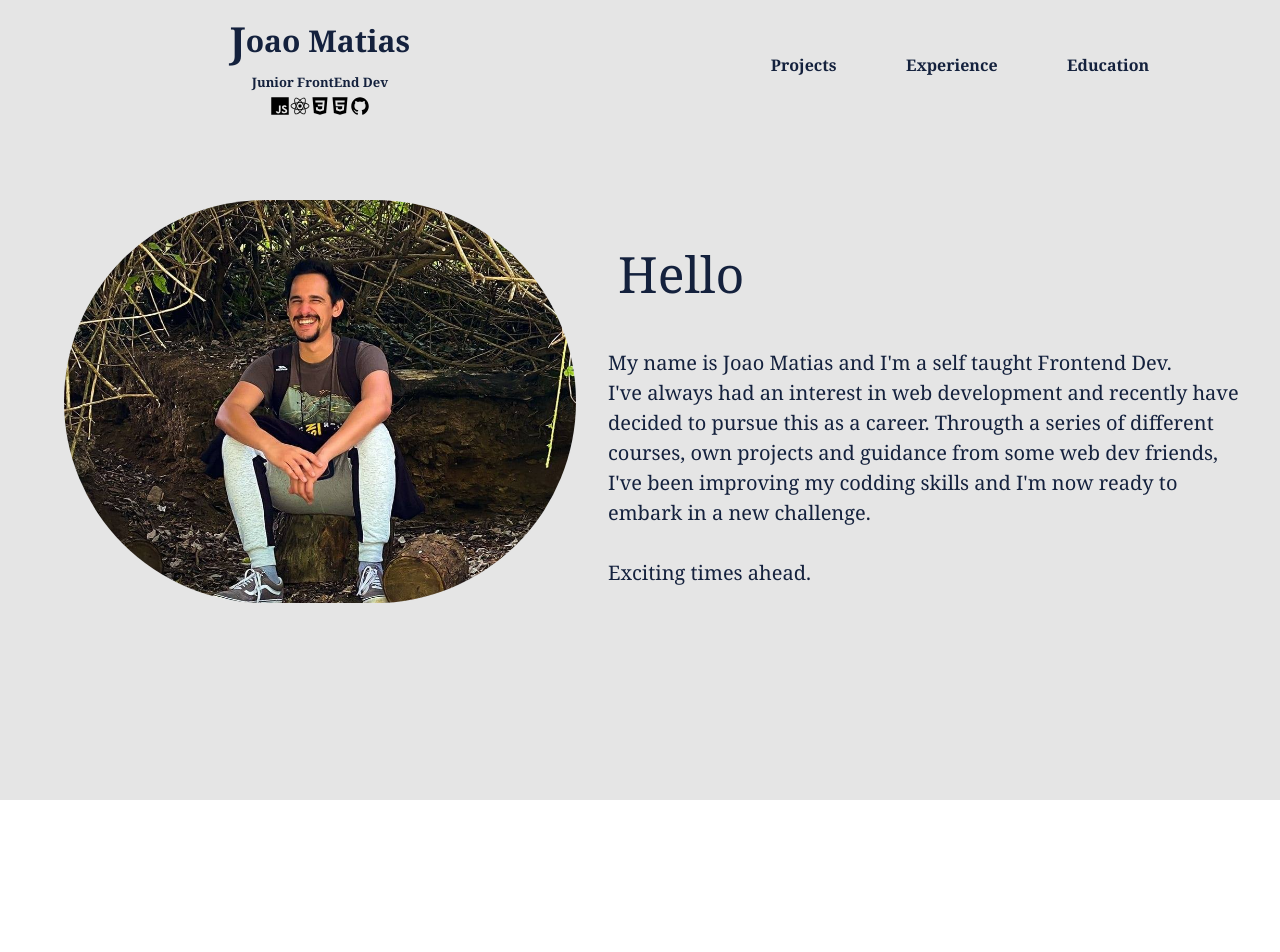
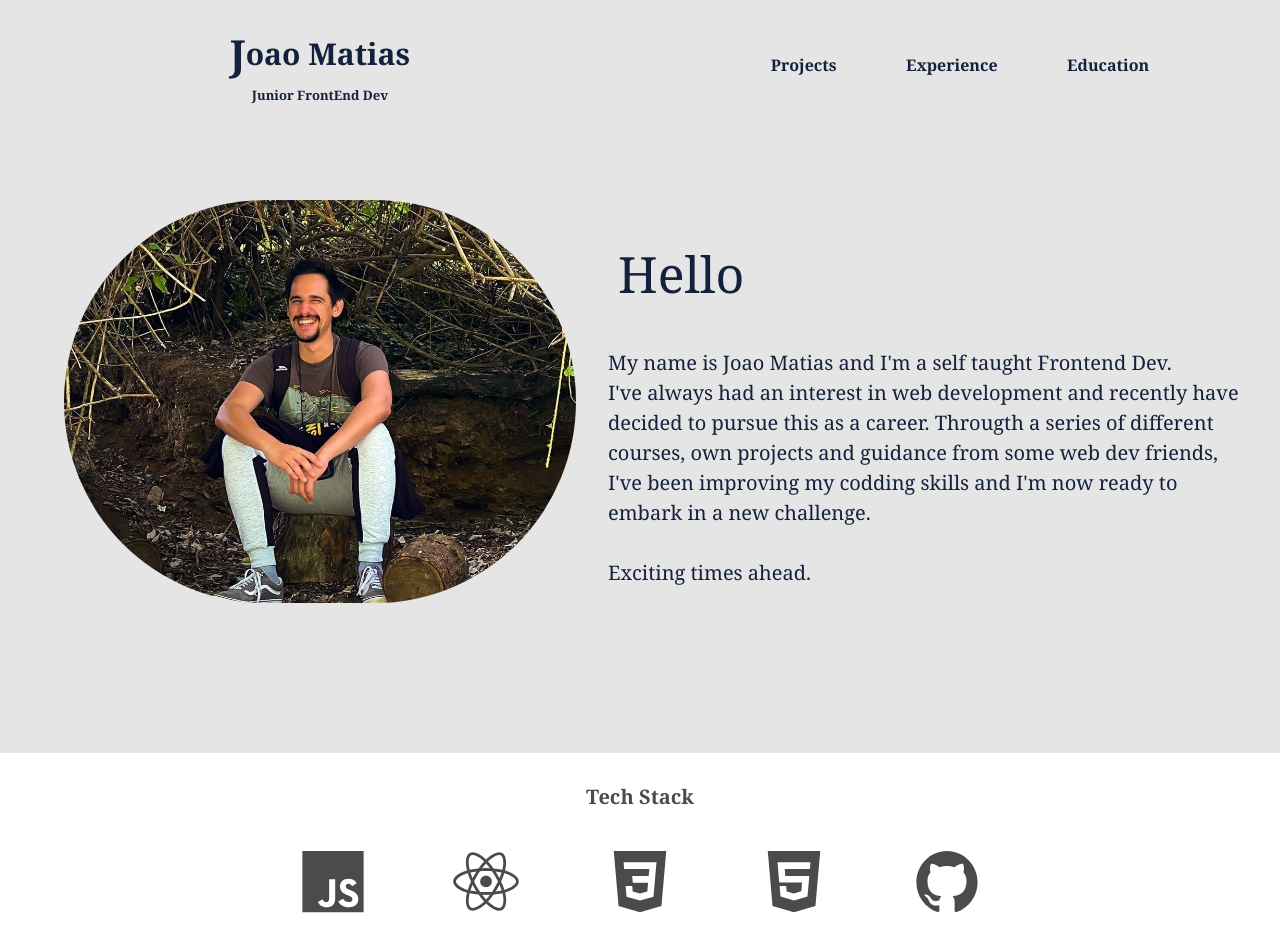
Before and after one commit to Joao-Matias/my-cv, a React (Create React App) app: page / in a window 1280 px wide. Before the commit the page ends 800 px from the top, so only its background shows below. Built offline with nearby package versions, Linux system fonts and the light colour scheme.

Commit message:
Landing finished with tech stack added at the end of it

```diff
--- a/src/components/landing/landing.component.jsx
+++ b/src/components/landing/landing.component.jsx
@@ -3,6 +3,12 @@ import React from 'react';
 
 import Nav from '../nav';
 import userImg from '../../img/JMatias-pic.jpg';
+
+import jsLogo from '../../img/logo-javascript.svg';
+import reactLogo from '../../img/logo-react.svg';
+import cssLogo from '../../img/logo-css3.svg';
+import htmlLogo from '../../img/logo-html5.svg';
+import gitLogo from '../../img/logo-github.svg';
 
 const Landing = () => {
   return (
@@ -33,6 +39,37 @@ const Landing = () => {
           </h2>
         </div>
       </section>
+
+      <div className={style.landingJobTechBox}>
+        <h1 className={style.landingJobHeading}>Tech Stack</h1>
+        <div className={style.landingJobTech}>
+          <img
+            src={jsLogo}
+            alt='Javascript Logo'
+            className={style.landingJobTechLogos}
+          />
+          <img
+            src={reactLogo}
+            alt='React Logo'
+            className={style.landingJobTechLogos}
+          />
+          <img
+            src={cssLogo}
+            alt='Css Logo'
+            className={style.landingJobTechLogos}
+          />
+          <img
+            src={htmlLogo}
+            alt='HTML Logo'
+            className={style.landingJobTechLogos}
+          />
+          <img
+            src={gitLogo}
+            alt='GitHub Logo'
+            className={style.landingJobTechLogos}
+          />
+        </div>
+      </div>
     </header>
   );
 };
--- a/src/components/landing/landing.module.css
+++ b/src/components/landing/landing.module.css
@@ -1,7 +1,7 @@
 .landingContainer {
   background-color: #e5e5e5;
   width: 100%;
-  height: 80rem;
+  height: 95rem;
 }
 
 .landingHero {
@@ -51,3 +51,32 @@
 .landingHeroDescription h2 {
   color: #14213d;
 }
+
+.landingJobTechBox {
+  display: flex;
+  flex-direction: column;
+
+  width: 100%;
+  height: 20rem;
+  margin-top: 15rem;
+
+  background-color: white;
+}
+
+.landingJobHeading {
+  margin-top: 3rem;
+  font-size: 2rem;
+  opacity: 0.7;
+}
+
+.landingJobTech {
+  display: flex;
+
+  width: 60%;
+  height: 20rem;
+}
+
+.landingJobTechLogos {
+  width: 7rem;
+  opacity: 0.7;
+}
--- a/src/components/nav/nav.component.jsx
+++ b/src/components/nav/nav.component.jsx
@@ -1,10 +1,4 @@
 import style from './nav.module.css';
-
-import jsLogo from '../../img/logo-javascript.svg';
-import reactLogo from '../../img/logo-react.svg';
-import cssLogo from '../../img/logo-css3.svg';
-import htmlLogo from '../../img/logo-html5.svg';
-import gitLogo from '../../img/logo-github.svg';
 
 const Nav = () => {
   return (
@@ -17,33 +11,6 @@ const Nav = () => {
 
         <div className={style.landingNavJobBox}>
           <h3 className={style.landingNavJob}>Junior FrontEnd Dev</h3>
-          <div className={style.landingNavJobTech}>
-            <img
-              src={jsLogo}
-              alt='Javascript Logo'
-              className={style.landingNavJobTechLogos}
-            />
-            <img
-              src={reactLogo}
-              alt='React Logo'
-              className={style.landingNavJobTechLogos}
-            />
-            <img
-              src={cssLogo}
-              alt='Css Logo'
-              className={style.landingNavJobTechLogos}
-            />
-            <img
-              src={htmlLogo}
-              alt='HTML Logo'
-              className={style.landingNavJobTechLogos}
-            />
-            <img
-              src={gitLogo}
-              alt='GitHub Logo'
-              className={style.landingNavJobTechLogos}
-            />
-          </div>
         </div>
       </div>
 
--- a/src/components/nav/nav.module.css
+++ b/src/components/nav/nav.module.css
@@ -62,11 +62,6 @@
   color: #14213d;
 }
 
-.landingNavJobTechLogos {
-  font-size: 2rem;
-  width: 2rem;
-}
-
 .landingNavMenu {
   display: flex;
 
```
